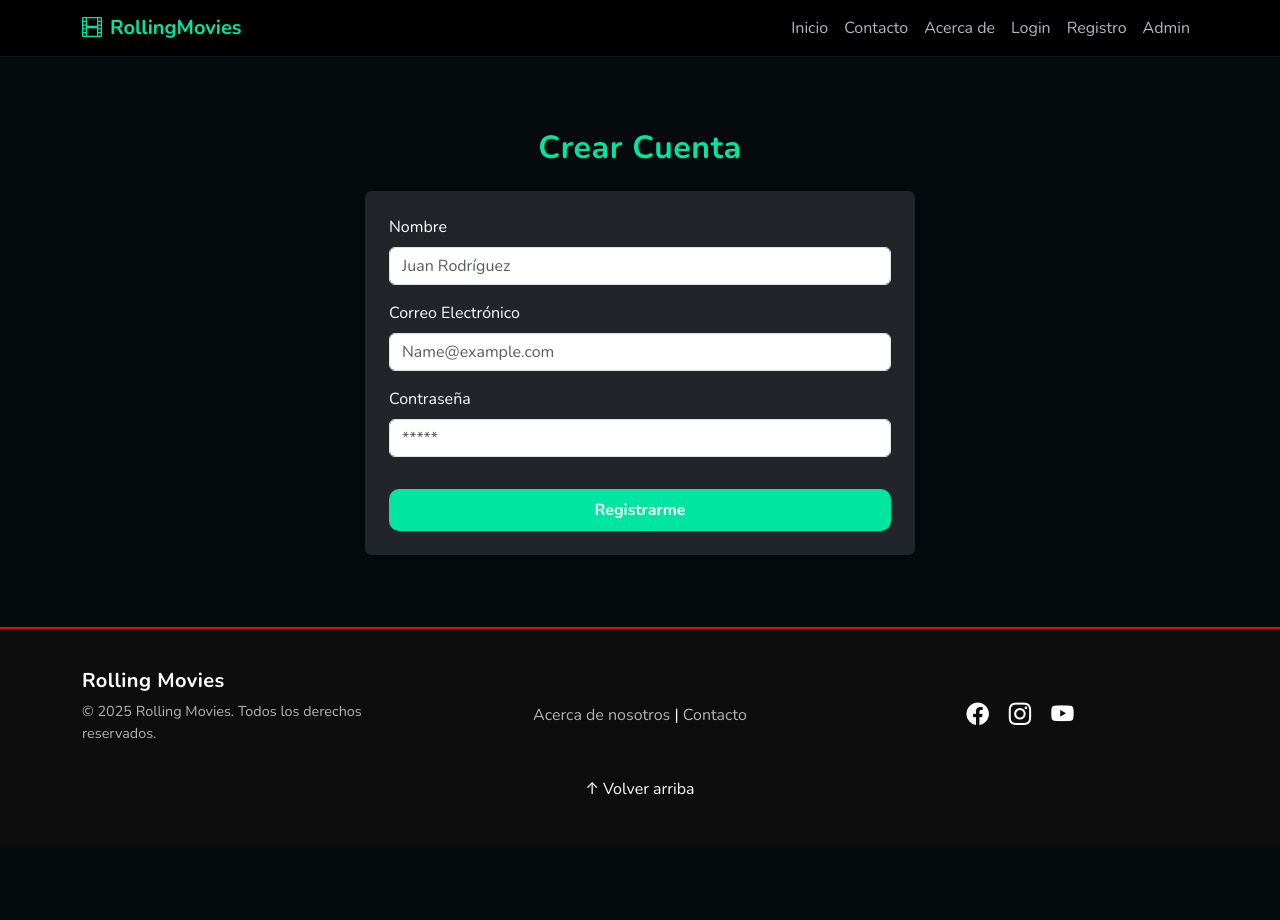
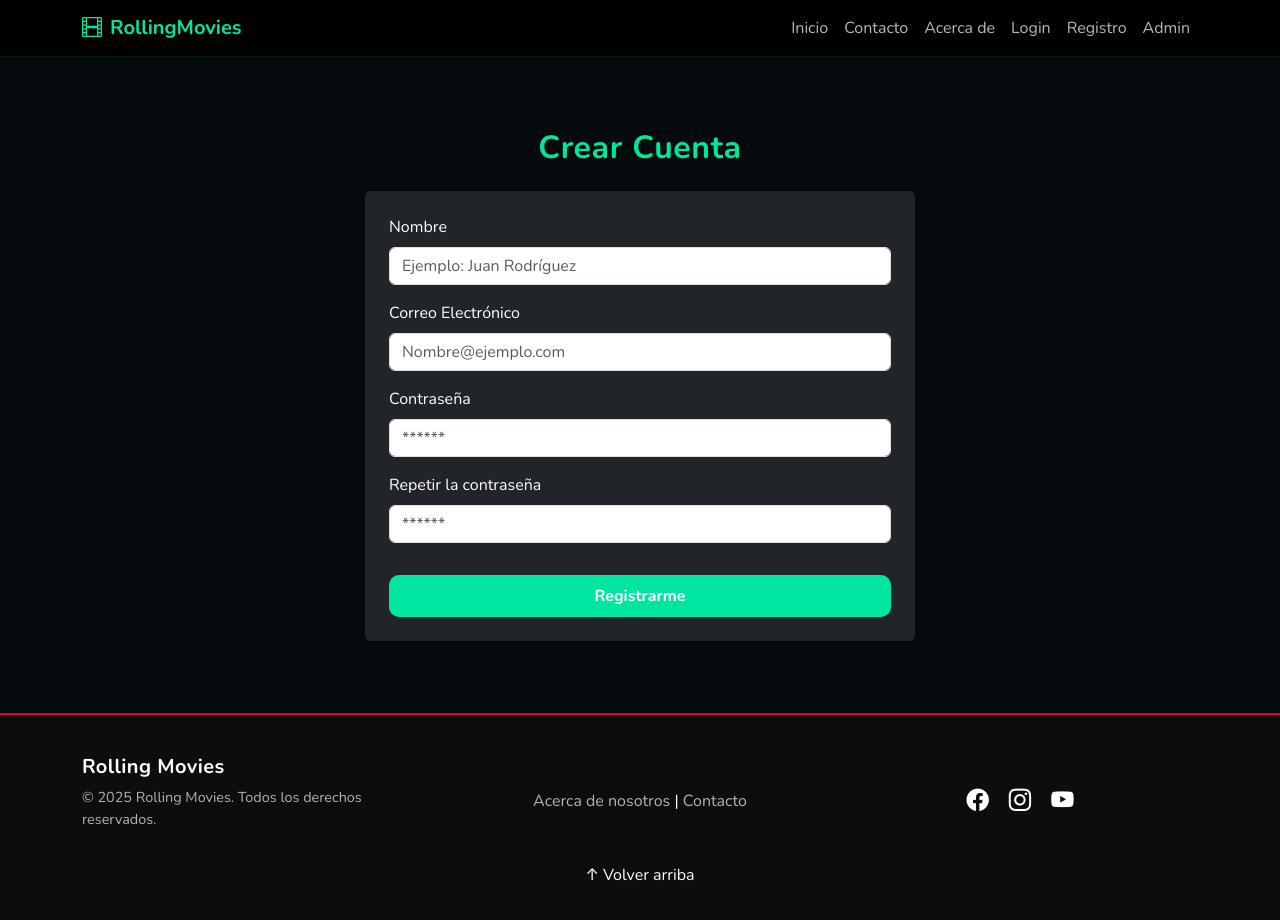
Before and after one commit to basiliomartinez/ProyectoRollingMovies, a React (Vite) app: page /registro in a window 1280 px wide. Shown: the top 920 px of the page. Before the commit the page ends 847 px from the top, so only its background shows below. Built offline with nearby package versions, Linux system fonts and the light colour scheme.

Commit message:
agregué campo de REPETIR CONTRASEÑA que faltaba para hacer un registro más completo, cambié detalles mínimos y agregué un asterísco faltante en ejemplo de contraseña

```diff
--- a/src/components/pages/Registro.jsx
+++ b/src/components/pages/Registro.jsx
@@ -8,6 +8,7 @@ const Registro = () => {
     nombre: "",
     email: "",
     password: "",
+    confirmPassword: "",
   });
 
   const [error, setError] = useState("");
@@ -35,7 +36,12 @@ const Registro = () => {
       return;
     }
 
-    // Guardar usuario en localStorage
+     if (formData.password !== formData.confirmPassword) {
+    setError("Las contraseñas NO coinciden.");
+    return;
+  }
+
+    //Guardar usuario en localStorage
     const usuarioNuevo = {
       nombre: formData.nombre,
       email: formData.email,
@@ -44,58 +50,73 @@ const Registro = () => {
 
     localStorage.setItem("usuarioRegistrado", JSON.stringify(usuarioNuevo));
 
-    // Limpiar error
+    //Limpiar error
     setError("");
 
-    // dirigir a login
+    //dirigir a login
     navigate("/login");
   };
 
   return (
     <div className="container d-flex justify-content-center align-items-center py-5">
-    <div className="w-100" style={{ maxWidth: "550px"}}>
+      <div className="w-100" style={{ maxWidth: "550px" }}>
         <h2 className="text-center mb-4 tituloRegistro">Crear Cuenta</h2>
 
-      <form onSubmit={handleSubmit} className="bg-dark card p-4 shadow-sm border-0">
+        <form
+          onSubmit={handleSubmit}
+          className="bg-dark card p-4 shadow-sm border-0"
+        >
           {error && <p className="alert alert-danger">{error}</p>}
 
-        {/* Nombre */}
+          {/*Nombre*/}
           <div className="mb-3">
             <label className="form-label">Nombre</label>
             <input
               type="text"
               name="nombre"
               className="form-control"
-            placeholder="Juan Rodríguez"
+              placeholder="Ejemplo: Juan Rodríguez"
               value={formData.nombre}
               onChange={handleChange}
               required
             />
           </div>
 
-        {/* Email */}
+          {/*Email*/}
           <div className="mb-3">
             <label className="form-label">Correo Electrónico</label>
             <input
               type="email"
               name="email"
               className="form-control"
-            placeholder="Name@example.com"
+              placeholder="Nombre@ejemplo.com"
               value={formData.email}
               onChange={handleChange}
               required
             />
           </div>
 
-        {/* Password */}
+          {/*Contraseña*/}
           <div className="mb-3">
             <label className="form-label">Contraseña</label>
             <input
               type="password"
               name="password"
               className="form-control"
-            placeholder="*****"
+              placeholder="******"
               value={formData.password}
+              onChange={handleChange}
+              required
+            />
+          </div>
+          <div className="mb-3">
+            <label className="form-label">Repetir la contraseña</label>
+            <input
+              type="password"
+              name="confirmPassword"
+              className="form-control"
+              placeholder="******"
+              value={formData.confirmPassword}
               onChange={handleChange}
               required
             />
```
Lines whose indentation alone changed are shown as unchanged.
